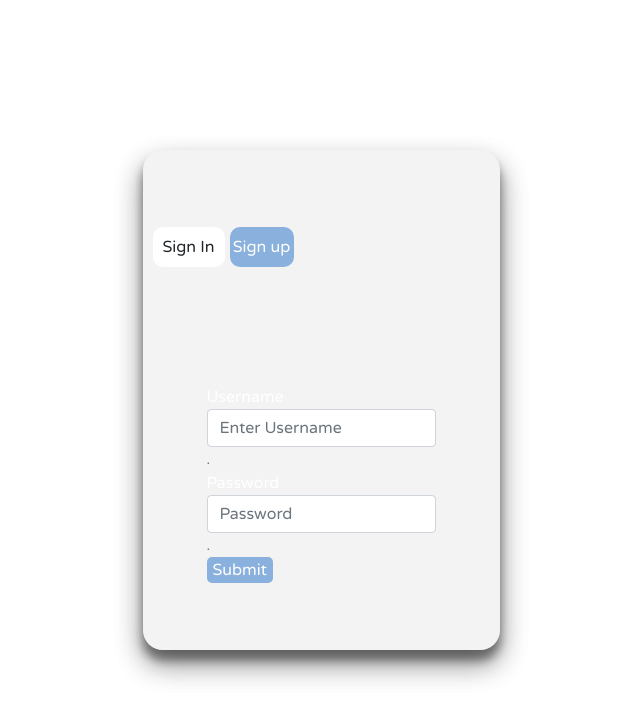
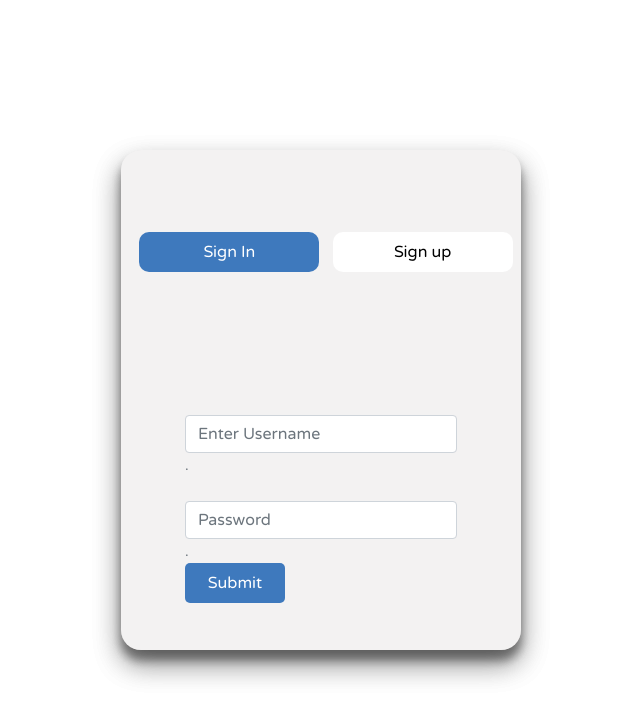
Before and after one commit to abhishekvats/Automated_document_verification, a plain HTML site: page Frontend/Sign_In_Up.html in a window 1280 px wide. Shown: the whole page, without its empty margins (319-959 px from the left). Drawn offline with nearby package versions, Linux system fonts and the light colour scheme; a web font is replaced by a local one.

Commit message:
login signup improved from frontend

```diff
--- a/Backend/controllers/auth.js
+++ b/Backend/controllers/auth.js
@@ -55,14 +55,15 @@ exports.login = async (req,res,next) => {
             },"ieiuuirdjdfjidfuiu");
             return res.status(200).json({
                 message : "success",
-                token : token
+                token : token,
+                user : user
             });
         }else{
             throw new Error("incorrect password");
         }
     } catch (error) {
         return res.status(500).json({
-            message : error.message
+            message : error.message,
         })
     }
 }
--- /dev/null
+++ b/Frontend/Javascript/index.js
@@ -0,0 +1,6 @@
+document.getElementById("Officer").addEventListener("click",() => {
+    localStorage.setItem("userType","Officer");
+})
+document.getElementById("User").addEventListener("click",() => {
+    localStorage.setItem("userType","User");
+})
--- a/Frontend/Javascript/login.js
+++ b/Frontend/Javascript/login.js
@@ -16,6 +16,6 @@ document.getElementById("login").addEventListener("click", (event) => {
         .then((data) => {
             console.log(data);
             alert(data.message);
-            window.location.href = "/Frontend/userServiceList.html";
+            window.location.href = data.user.userType == "User"?"/Frontend/userServiceList.html":"/Frontend/dashboard.html";
         })
 })
--- a/Frontend/Javascript/signup.js
+++ b/Frontend/Javascript/signup.js
@@ -12,7 +12,7 @@ document.getElementById("signup").addEventListener("click",(event) => {
             email : email,
             name : name,
             password : password,
-            userType : "Officer"
+            userType : localStorage.getItem("userType")
         })
     })
     .then(res => res.json())
--- a/Frontend/Sign_In_Up.html
+++ b/Frontend/Sign_In_Up.html
@@ -22,14 +22,14 @@
             <div class="signup" id="signup-toggle">Sign up</div>
         </div>
 
-        <form>
+        <form class="form">
             <div class="form-group color">
-              <label for="exampleInputEmail1 ">Username</label>
+              <label for="exampleInputEmail1 "></label>
               <input type="email" id="email" class="form-control" id="exampleInputEmail1" aria-describedby="emailHelp" placeholder="Enter Username">
               <small id="emailHelp" class="form-text text-muted">.</small>
             </div>
             <div class="form-group color">
-              <label for="exampleInputPassword1 ">Password</label>
+              <label for="exampleInputPassword1 "></label>
               <input type="password" id="password" class="form-control" id="exampleInputPassword1" placeholder="Password">
               <small id="emailHelp" class="form-text text-muted" >.</small>
 
@@ -60,18 +60,18 @@
             <div class="signup">Sign up</div>
         </div> -->
         <!-- -------------------signup------------------------- -->
-        <form >
+        <form class="form">
             <div class="form-group color">
-              <label for="exampleInputEmail1">Your Name</label>
+              <label for="exampleInputEmail1"></label>
               <input type="name" id="name" class="form-control"  aria-describedby="emailHelp" placeholder="Enter Name">
-              <label for="exampleInputEmail1">Username</label>
+              <label for="exampleInputEmail1"></label>
               <input type="email" id="email-signup" class="form-control"  aria-describedby="emailHelp" placeholder="Enter Username">
             </div>
             <div class="form-group color">
-              <label for="exampleInputPassword1 ">Create Password</label>
+              <label for="exampleInputPassword1 "></label>
               <input type="password" id="password-signup" class="form-control" id="exampleInputPassword1" placeholder="Password">
-              <label for="exampleInputPassword1 ">Confirm Password</label>
-              <input type="password" class="form-control" id="exampleInputPassword1" placeholder="Password">
+              <label for="exampleInputPassword1 "></label>
+              <input type="password" class="form-control" id="exampleInputPassword1" placeholder="Confirm Password">
               <small id="emailHelp" class="form-text text-muted" >.</small>
 
             </div>
--- a/Frontend/css/index.css
+++ b/Frontend/css/index.css
@@ -12,7 +12,7 @@ body {
 }
 
 .main {
-    min-width: 300px;
+    min-width: 400px;
     max-width: 500px;
     min-height: 500px;
     background-color: rgb(58, 132, 202);
--- a/Frontend/css/sign_In_Up.css
+++ b/Frontend/css/sign_In_Up.css
@@ -12,16 +12,16 @@ body {
 }
 
 .main {
-    min-width: 300px;
+    min-width: 400px;
     max-width: 500px;
     min-height: 500px;
     /* background-color: rgb(58, 132, 202); */
-    background-color: rgb(243, 243, 243);
+    background-color: rgb(243, 242, 242);
     border-radius: 20px;
     display: flex;
     flex-direction: column;
     justify-content: center;
-    justify-content: space-evenly;
+    justify-content: space-around;
     box-shadow: rgba(0, 0, 0, 0.25) 0px 14px 28px, rgba(0, 0, 0, 0.22) 0px 10px 10px;
 }
 
@@ -31,21 +31,25 @@ body {
     height: 100px;
     display: flex;
     flex-direction: row;
+    display: flex;
+    justify-content: space-evenly;
+    align-items: center;
 }
 
 .color{
-    color: white;
+    color: black;
 }
 .signin {
     /* background-color: rgb(138, 177, 221); */
-    background-color: rgb(255, 255, 255);
+    background-color: rgb(62, 121, 189);
     border-radius: 10px;
     margin: 10px 0px 0px 10px;
-    width: 4.5rem;
+    width: 45%;
     height: 2.5rem;
     line-height: 2.5rem;
     text-align: center;
     transition: transform .1s ease-in-out;
+    color:white;
     /* color: white; */
 }
 /* .signin:hover{
@@ -54,29 +58,31 @@ body {
 } */
 
 .signup {
-    background-color: rgb(138, 177, 221);
+    background-color: white;
     border-radius: 10px;
     margin: 10px 0px 0px 5px;
     line-height: 2.5rem;
     text-align: center;
-    width: 4rem;
+    width: 45%;
     height: 2.5rem;
     transition: transform .1s ease-in-out;
-    color: white;
+    color: black;
 
 
 }
 .signup:hover{
     background-color: blueviolet;
-    transform: scale(1.1);
+    /* transform: scale(1.1); */
     color: white;
 }
 .btn_signin_part{
-    background-color: rgb(138, 177, 221);
+    background-color: rgb(62, 121, 189);
     border: none;
     color: white;
     border-radius: 5px;
     transition: transform .1s ease-in-out;
+    width: 100px;
+    height : 40px;
 }
 .btn_signin_part:hover{
     background-color: rgb(62, 121, 189);
@@ -90,45 +96,47 @@ form{
     position: absolute;
     z-index: -1;
     /* background-color: blueviolet; */
-    background-color: rgb(243, 243, 243);
+    background-color: rgb(243, 242, 242);
 
 }
 
 .signin_UP{
 
     background-color: rgb(255, 255, 255);
-    border-radius: 10px;
+    border-radius: 5px;
     margin: 10px 0px 0px 5px;
     line-height: 2.5rem;
     text-align: center;
     width: 4rem;
     height: 2.5rem;
     transition: transform .1s ease-in-out;
+    width: 45%;
 }
 .signin_UP:hover{
     background-color: rgb(58, 132, 202);
-    transform: scale(1.1);
+    /* transform: scale(1.1); */
     color: white;
 }
 .signup_UP {
-    background-color: rgb(171, 118, 221);
-
+    background-color: blueviolet;
+    width: 45%;
     border-radius: 10px;
     margin: 10px 0px 0px 5px;
     text-align: center;
     color: white;
-    width: 4.5rem;
     height: 2.5rem;
     line-height: 2.5rem;
 
 
 }
 .btn_signup_part{
-    background-color: rgb(86, 5, 161);
+    background-color: blueviolet;
     border: none;
     color: white;
     border-radius: 5px;
     transition: transform .1s ease-in-out;
+    width: 100px;
+    height : 40px;
 }
 .btn_signup_part:hover{
     transform: scale(1.1);
```
Also changed, not shown: Frontend/index.html (+3 -2 lines).
